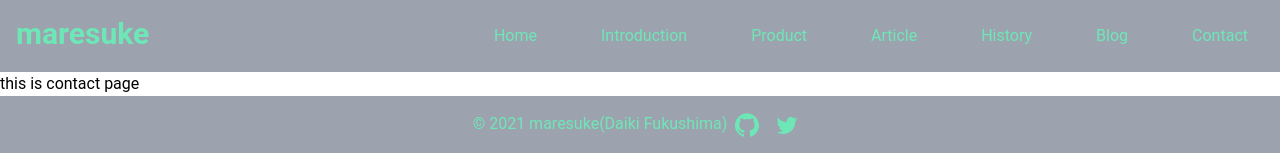
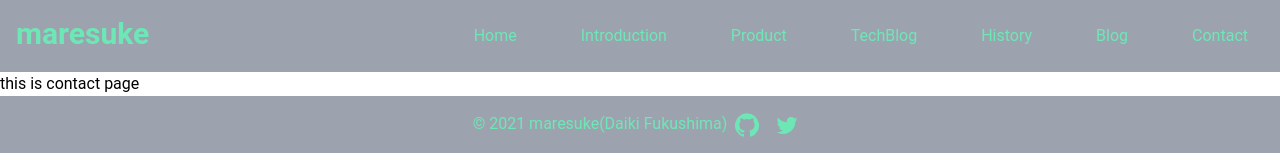
Before and after one commit to daikimare/my-portfolio, a Next.js app: page /Contact in a window 1280 px wide. Shown: the top 160 px of the page. Built offline with nearby package versions, Linux system fonts and the light colour scheme.

Commit message:
component名の変更に伴うルーティングの修正

```diff
--- a/components/Pagerouter/index.js
+++ b/components/Pagerouter/index.js
@@ -22,9 +22,9 @@ export default function Pagerouter() {
     },
     {
       id: 4,
-      route: "/Article",
-      name: "Article",
-      title: "Article"
+      route: "/TechBlog",
+      name: "TechBlog",
+      title: "TechBlog"
     },
     {
       id: 5,
```
